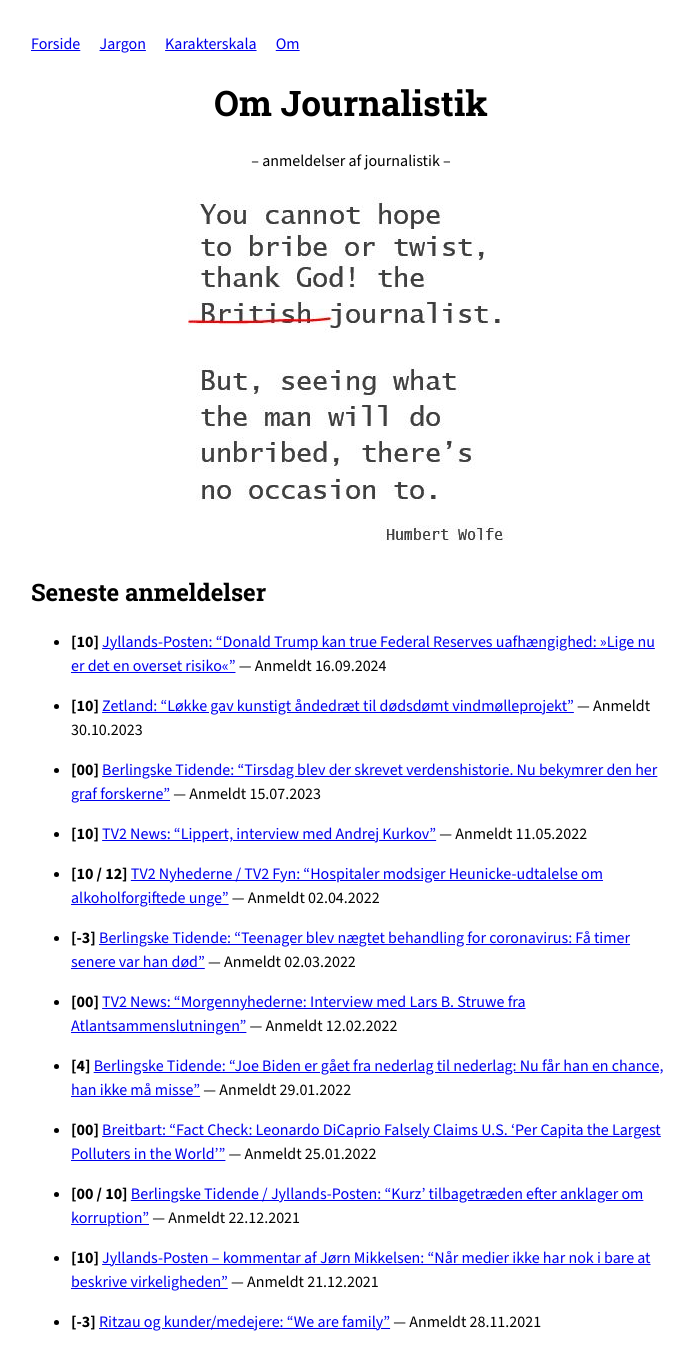
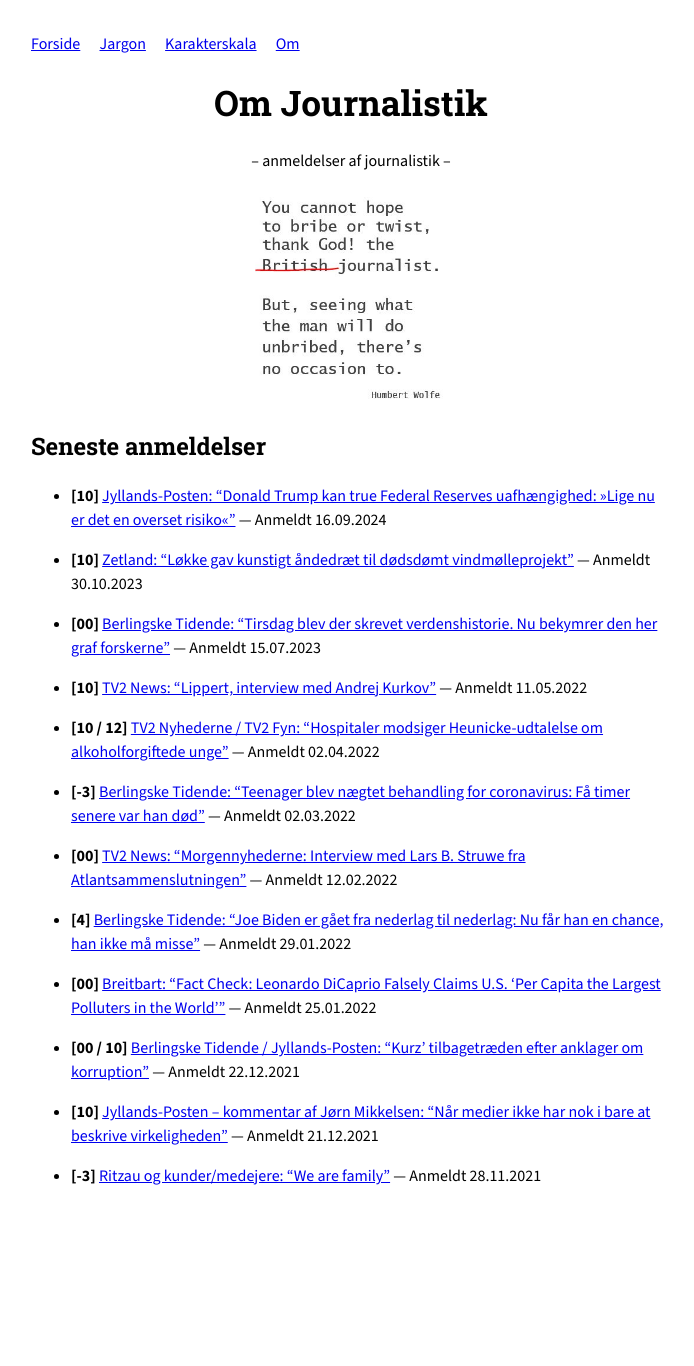
Before and after one commit to MichaelOAppel/OmJournalistik, a Jekyll site: the page built from index.md, in a window 1280 px wide. Shown: the whole page, without its empty margins (289-983 px from the left). Built offline with Jekyll 4.4.1, drawn with Linux system fonts in a browser that asks for light colours; after the commit the page ends 1220 px from its top, so only the background shows below that.

Commit message:
Update default.html

```diff
--- a/_layouts/default.html
+++ b/_layouts/default.html
@@ -10,7 +10,7 @@
   <style>
     h1.sitetitel { font-size: 2.2em; text-align: center; }
     .undertitel { text-align: center; }
-    img.forsidefigur { max-width: 80%; height: auto; display: block; margin: 1.5rem auto; }
+    img.forsidefigur { max-width: 30%; height: auto; display: block; margin: 1.5rem auto; }
     body { font-family: "Source Sans 3", sans-serif; max-width: 40rem; margin: 2rem auto; padding: 0 1rem; line-height: 1.5; }
       h1, h2, h3 { font-family: "Roboto Slab", serif; }
       h1 { font-size: 1.6em; font-weight: 700; line-height: 1.3; text-align: center; }
```
